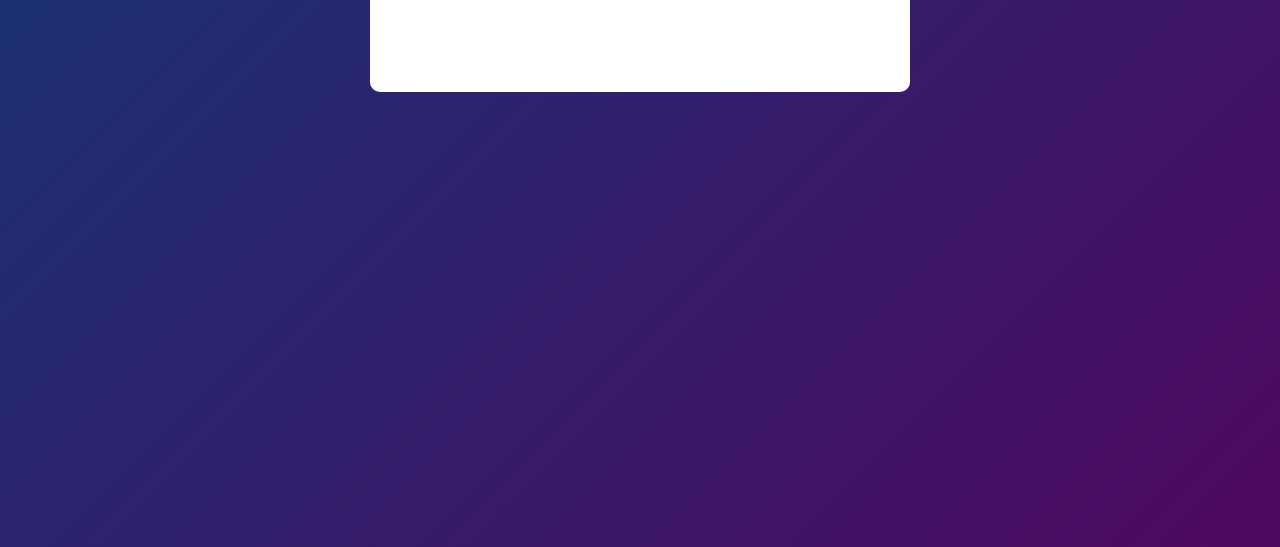
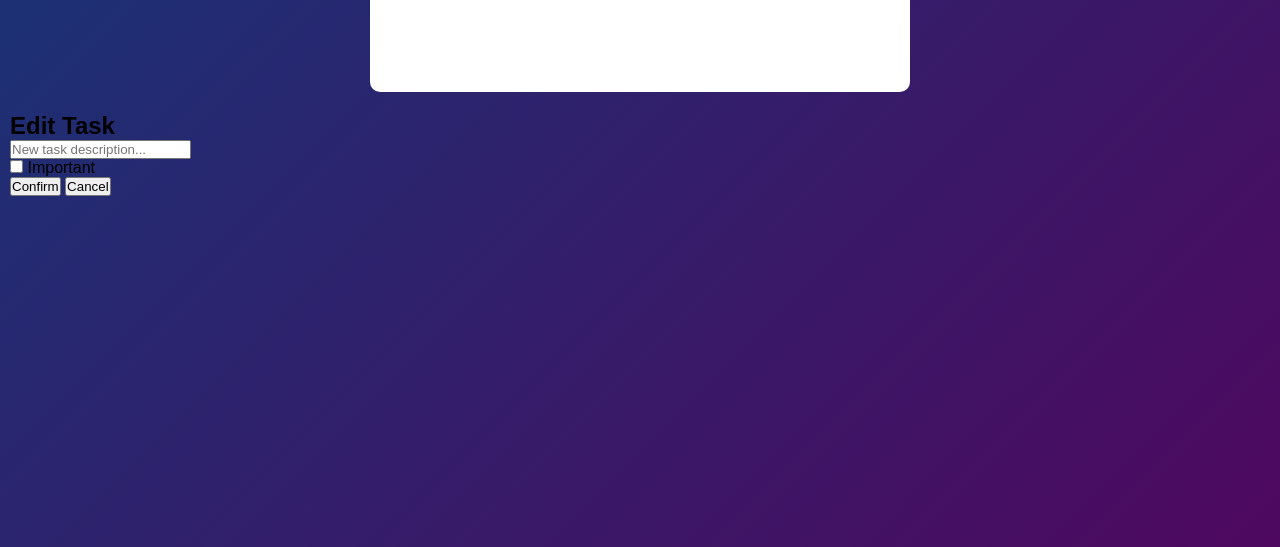
Before and after one commit to MyHuong505/todo.app-json, a plain HTML site: page index.html in a window 1280 px wide. Shown: the part 253-800 px from the top of the page. Drawn offline with Linux system fonts and the light colour scheme; no server answers.

Commit message:
Update index.html

```diff
--- a/index.html
+++ b/index.html
@@ -17,6 +17,21 @@
         </div>
         <ul id="list-container"></ul>
       </div>
+
+      <div class="popup">
+        <h2>Edit Task</h2>
+        <input
+          type="text"
+          id="editDescription"
+          placeholder="New task description..."
+        />
+        <div>
+          <input type="checkbox" id="editImportant" />
+          <label for="editImportant">Important</label>
+        </div>
+        <button id="confirmBtn">Confirm</button>
+        <button id="cancelBtn">Cancel</button>
+      </div>
     </div>
     <script src="script.js"></script>
   </body>
```
